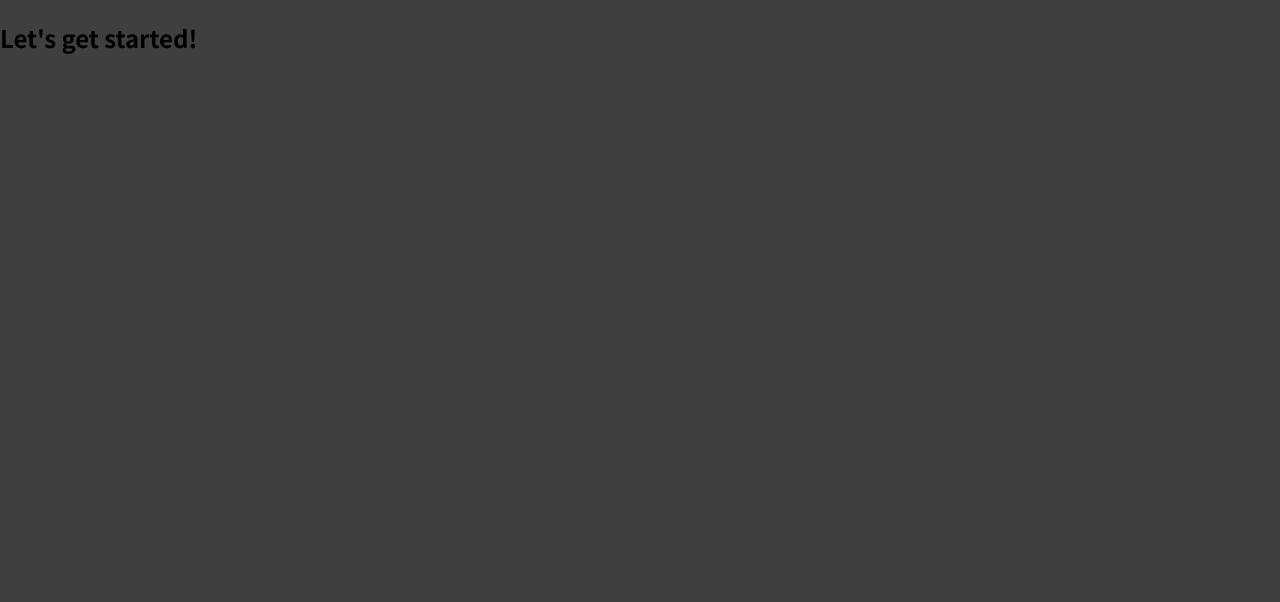
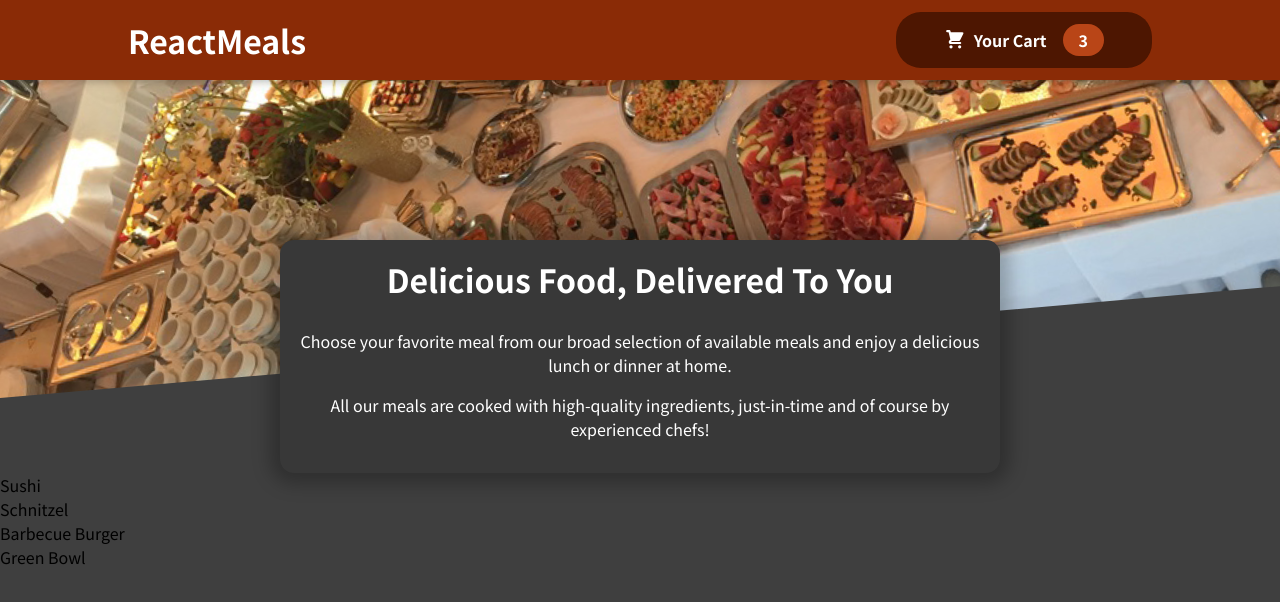
Before and after one commit to RafoBunyatyan/Meals_React, a React (Create React App) app: page / in a window 1280 px wide. Shown: the top 602 px of the page. Built offline with nearby package versions, Linux system fonts and the light colour scheme.

Commit message:
add componens

```diff
--- a/src/App.js
+++ b/src/App.js
@@ -1,9 +1,17 @@
+import React, { Fragment } from "react";
+import Header from "./components/Layout/Header";
+import Meals from "./components/Meals/Meals";
+
 function App() {
-  return (
-    <div>
-      <h2>Let's get started!</h2>
-    </div>
-  );
+
+	return (
+		<Fragment>
+			<Header />
+			<main>
+				<Meals />
+			</main>
+		</Fragment>
+	);
 }
 
 export default App;
--- /dev/null
+++ b/src/components/Cart/CartIcon.js
@@ -0,0 +1,13 @@
+const CartIcon = () => {
+	return (
+		<svg
+			xmlns='http://www.w3.org/2000/svg'
+			viewBox='0 0 20 20'
+			fill='currentColor'
+		>
+			<path d='M3 1a1 1 0 000 2h1.22l.305 1.222a.997.997 0 00.01.042l1.358 5.43-.893.892C3.74 11.846 4.632 14 6.414 14H15a1 1 0 000-2H6.414l1-1H14a1 1 0 00.894-.553l3-6A1 1 0 0017 3H6.28l-.31-1.243A1 1 0 005 1H3zM16 16.5a1.5 1.5 0 11-3 0 1.5 1.5 0 013 0zM6.5 18a1.5 1.5 0 100-3 1.5 1.5 0 000 3z' />
+		</svg>
+	);
+};
+
+export default CartIcon;
--- /dev/null
+++ b/src/components/Layout/Header.js
@@ -0,0 +1,21 @@
+import React, { Fragment } from 'react'
+import mealsImage from '../../assets/meals.jpg'
+import HeaderCartButton from './HeaderCartButton'
+
+import classes from './Header.module.css'
+
+const Header = (props) => {
+	return (
+		<Fragment>
+			<header className={classes.header}>
+				<h1 >ReactMeals</h1>
+				<HeaderCartButton />
+			</header>
+			<div className={classes['main-image']}>
+				<img src={mealsImage} alt='A table full of delicious food!' />
+			</div>
+		</Fragment>
+	)
+}
+
+export default Header
--- /dev/null
+++ b/src/components/Layout/Header.module.css
@@ -0,0 +1,29 @@
+.header {
+  position: fixed;
+  top: 0;
+  left: 0;
+  width: 100%;
+  height: 5rem;
+  background-color: #8a2b06;
+  color: white;
+  display: flex;
+  justify-content: space-between;
+  align-items: center;
+  padding: 0 10%;
+  box-shadow: 0 2px 8px rgba(0, 0, 0, 0.25);
+  z-index: 10;
+}
+
+.main-image {
+  width: 100%;
+  height: 25rem;
+  z-index: 0;
+  overflow: hidden;
+}
+
+.main-image img {
+  width: 110%;
+  height: 100%;
+  object-fit: cover;
+  transform: rotateZ(-5deg) translateY(-4rem) translateX(-1rem);
+}
--- /dev/null
+++ b/src/components/Layout/HeaderCartButton.js
@@ -0,0 +1,18 @@
+import React from "react"
+import CartIcon from "../Cart/CartIcon"
+
+import classes from './HeaderCartButton.module.css'
+
+const HeaderCartButton = props => {
+	return (
+		<button className={classes.button}>
+			<span className={classes.icon}>
+				<CartIcon />
+			</span>
+			<span>Your Cart</span>
+			<span className={classes.badge}>3</span>
+		</button>
+	)
+}
+
+export default HeaderCartButton
--- /dev/null
+++ b/src/components/Layout/HeaderCartButton.module.css
@@ -0,0 +1,59 @@
+.button {
+  cursor: pointer;
+  font: inherit;
+  border: none;
+  background-color: #4d1601;
+  color: white;
+  padding: 0.75rem 3rem;
+  display: flex;
+  justify-content: space-around;
+  align-items: center;
+  border-radius: 25px;
+  font-weight: bold;
+}
+
+.button:hover,
+.button:active {
+  background-color: #2c0d00;
+}
+
+.icon {
+  width: 1.35rem;
+  height: 1.35rem;
+  margin-right: 0.5rem;
+}
+
+.badge {
+  background-color: #b94517;
+  padding: 0.25rem 1rem;
+  border-radius: 25px;
+  margin-left: 1rem;
+  font-weight: bold;
+}
+
+.button:hover .badge,
+.button:active .badge {
+  background-color: #92320c;
+}
+
+.bump {
+  animation: bump 300ms ease-out;
+}
+
+@keyframes bump {
+  0% {
+    transform: scale(1);
+  }
+  10% {
+    transform: scale(0.9);
+  }
+  30% {
+    transform: scale(1.1);
+  }
+  50% {
+    transform: scale(1.15);
+  }
+  100% {
+    transform: scale(1);
+  }
+}
--- /dev/null
+++ b/src/components/Meals/AvailableMeals.module.css
@@ -0,0 +1,24 @@
+.meals {
+  max-width: 60rem;
+  width: 90%;
+  margin: 2rem auto;
+  animation: meals-appear 1s ease-out forwards;
+}
+
+.meals ul {
+  list-style: none;
+  margin: 0;
+  padding: 0;
+}
+
+@keyframes meals-appear {
+  from {
+    opacity: 0;
+    transform: translateY(3rem);
+  }
+
+  to {
+    opacity: 1;
+    transform: translateY(0);
+  }
+}
--- /dev/null
+++ b/src/components/Meals/AvalibleMeals.js
@@ -0,0 +1,45 @@
+import React from "react"
+
+import classes from './AvailableMeals.module.css'
+
+const DUMMY_MEALS = [
+	{
+		id: 'm1',
+		name: 'Sushi',
+		description: 'Finest fish and veggies',
+		price: 22.99,
+	},
+	{
+		id: 'm2',
+		name: 'Schnitzel',
+		description: 'A german specialty!',
+		price: 16.5,
+	},
+	{
+		id: 'm3',
+		name: 'Barbecue Burger',
+		description: 'American, raw, meaty',
+		price: 12.99,
+	},
+	{
+		id: 'm4',
+		name: 'Green Bowl',
+		description: 'Healthy...and green...',
+		price: 18.99,
+	},
+];
+
+
+const AvailableMeals = (props) => {
+	const mealsList = DUMMY_MEALS.map(meal => <li>{meal.name}</li>)
+
+	return (
+		<scrtion className={classes.meals}>
+			<ul>
+				{mealsList}
+			</ul>
+		</scrtion>
+	)
+}
+
+export default AvailableMeals
--- /dev/null
+++ b/src/components/Meals/Meals.js
@@ -0,0 +1,14 @@
+import React, { Fragment } from "react"
+import MealsSummary from "./MealsSummary"
+import AvailableMeals from "./AvalibleMeals"
+
+const Meals = (props) => {
+	return (
+		<Fragment>
+			<MealsSummary />
+			<AvailableMeals />
+		</Fragment>
+	)
+}
+
+export default Meals
--- /dev/null
+++ b/src/components/Meals/MealsSummary.js
@@ -0,0 +1,21 @@
+import React from 'react';
+
+import classes from './MealsSummary.module.css';
+
+const MealsSummary = () => {
+	return (
+		<section className={classes.summary}>
+			<h2>Delicious Food, Delivered To You</h2>
+			<p>
+				Choose your favorite meal from our broad selection of available meals
+				and enjoy a delicious lunch or dinner at home.
+			</p>
+			<p>
+				All our meals are cooked with high-quality ingredients, just-in-time and
+				of course by experienced chefs!
+			</p>
+		</section>
+	);
+};
+
+export default MealsSummary;
--- /dev/null
+++ b/src/components/Meals/MealsSummary.module.css
@@ -0,0 +1,18 @@
+.summary {
+  text-align: center;
+  max-width: 45rem;
+  width: 90%;
+  margin: auto;
+  margin-top: -10rem;
+  position: relative;
+  background-color: #383838;
+  color: white;
+  border-radius: 14px;
+  padding: 1rem;
+  box-shadow: 0 1px 18px 10px rgba(0, 0, 0, 0.25);
+}
+
+.summary h2 {
+  font-size: 2rem;
+  margin-top: 0;
+}
```
Also changed, not shown: src/assets/meals.jpg (added), 1 other file (tests, documents, lock files or other folders).
